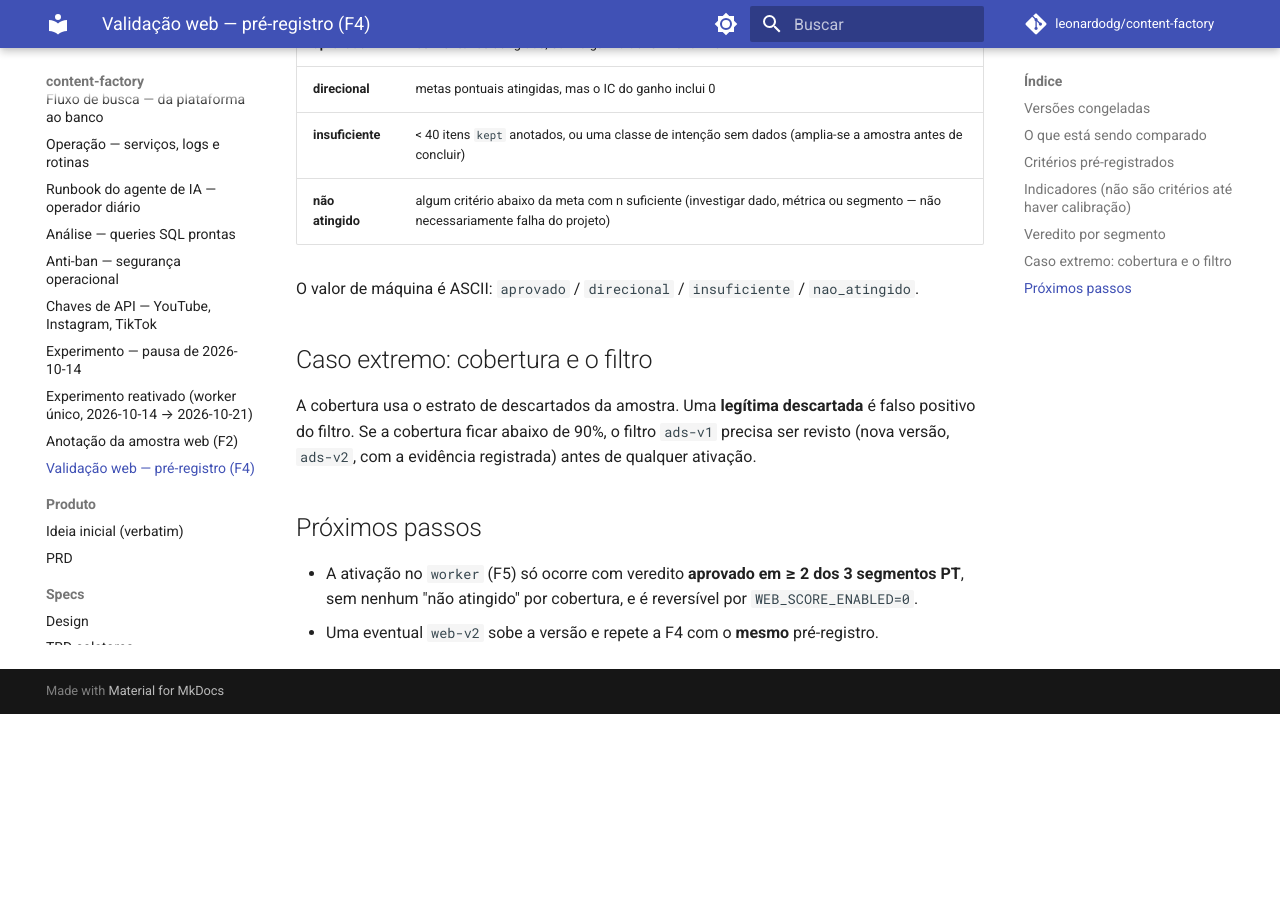
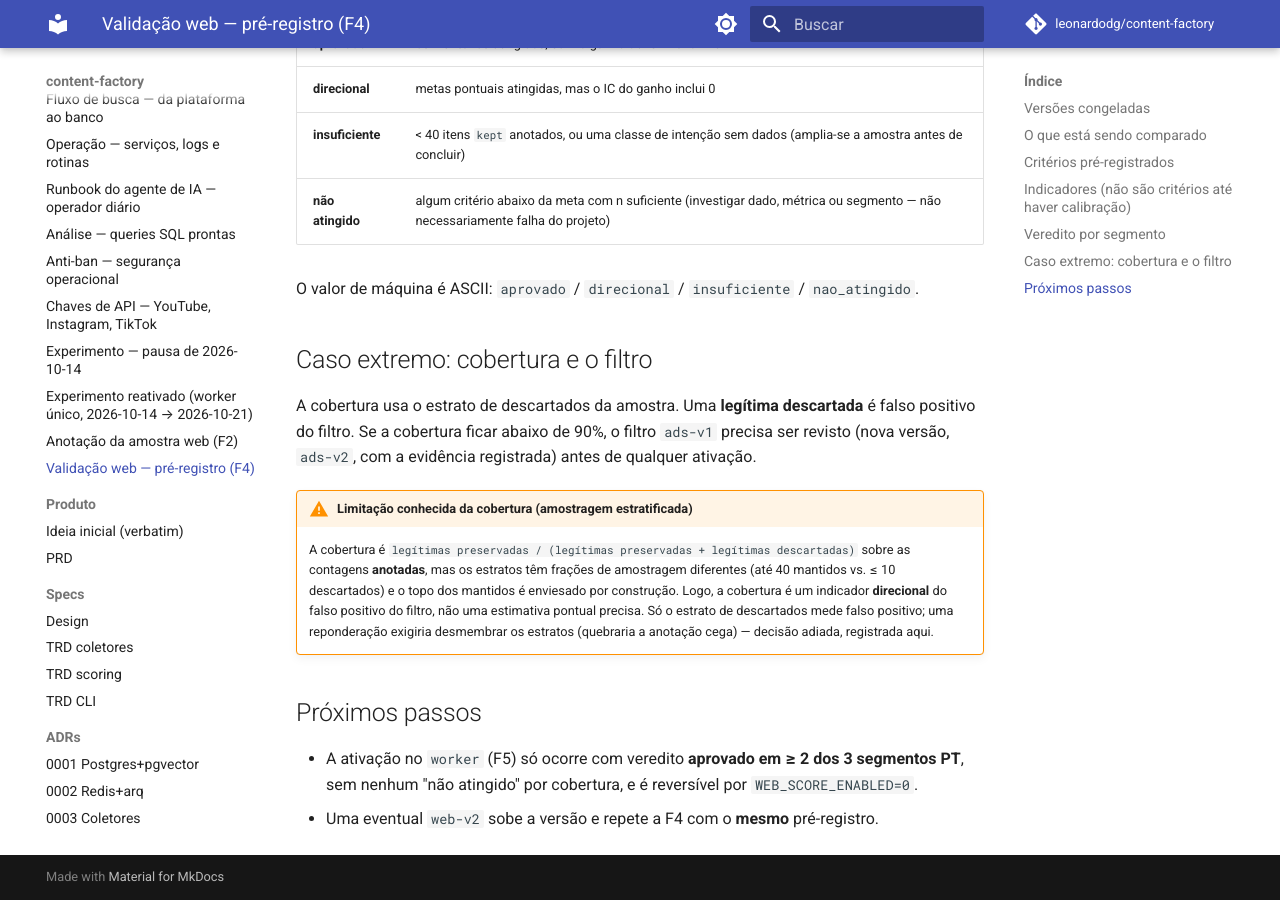
Before and after one commit to leonardodg/content-factory, an MkDocs documentation site: the page built from docs/manual/validacao-web.md, in a window 1280 px wide and 900 px high, scrolled down 2261 px. Built offline with MkDocs 1.6.1 and Material for MkDocs 9.7.7, drawn with Linux system fonts in a browser that asks for light colours; comment, search, counter and statistics services are not loaded; before the commit the page ends 2975 px from its top, so only the background shows below that.

Commit message:
docs(web): correções no pré-registro, HANDOFF e limitação da cobertura
- validacao-web.md: registra a limitação conhecida da cobertura
  (amostragem estratificada → indicador direcional, não estimativa
  pontual; reponderação exigiria desmembrar estratos e quebraria a
  anotação cega).
- HANDOFF: bullets das correções da revisão.

```diff
--- a/docs/manual/validacao-web.md
+++ b/docs/manual/validacao-web.md
@@ -83,6 +83,16 @@ descartada** é falso positivo do filtro. Se a cobertura ficar abaixo de 90%,
 o filtro `ads-v1` precisa ser revisto (nova versão, `ads-v2`, com a
 evidência registrada) antes de qualquer ativação.
 
+!!! warning "Limitação conhecida da cobertura (amostragem estratificada)"
+    A cobertura é `legítimas preservadas / (legítimas preservadas + legítimas
+    descartadas)` sobre as contagens **anotadas**, mas os estratos têm frações
+    de amostragem diferentes (até 40 mantidos vs. ≤ 10 descartados) e o topo
+    dos mantidos é enviesado por construção. Logo, a cobertura é um indicador
+    **direcional** do falso positivo do filtro, não uma estimativa pontual
+    precisa. Só o estrato de descartados mede falso positivo; uma reponderação
+    exigiria desmembrar os estratos (quebraria a anotação cega) — decisão
+    adiada, registrada aqui.
+
 ## Próximos passos
 
 - A ativação no `worker` (F5) só ocorre com veredito **aprovado em ≥ 2 dos 3
```
Also changed, not shown: docs/HANDOFF.md (+7 -0 lines).
